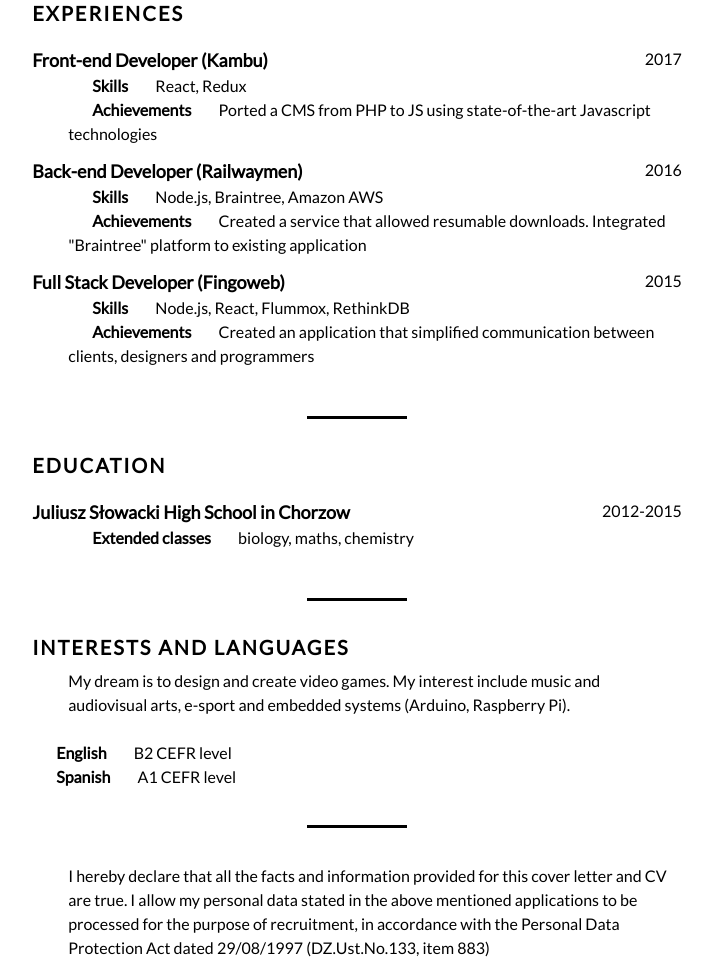
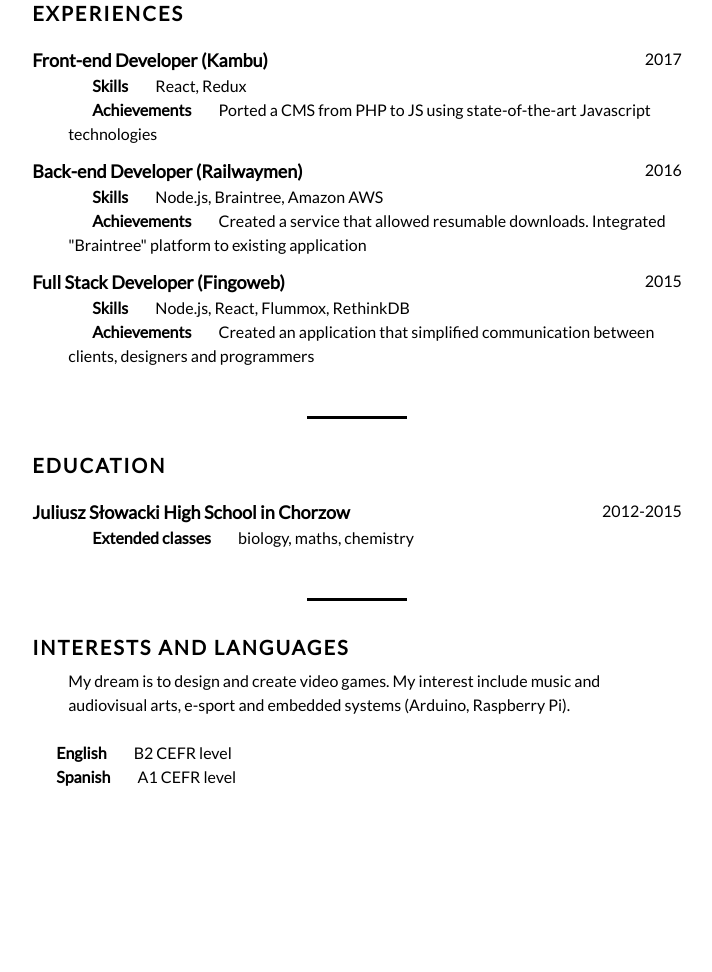
Before and after one commit to are1000/cv, a plain HTML site: page index.html in a window 1280 px wide. Shown: the part 630-1602 px from the top of the page, without its empty margins (283-995 px from the left). After the commit the page ends 1440 px from the top, so only its background shows below. Drawn offline with nearby package versions, Linux system fonts and the light colour scheme.

Commit message:
Revert "Update index.html"
This reverts commit 4e5fa0240b62eea39e8645597bb6a5888f8a1065.

```diff
--- a/index.html
+++ b/index.html
@@ -177,14 +177,6 @@
 			<li><span class="title">Spanish</span> A1 CEFR level</li>
 		</ul>
 	</article>
-
-	<div class="hr"></div>
-
-	<article class="full">
-		<p>
-			I hereby declare that all the facts and information provided for this cover letter and CV are true. I allow my personal data stated in the above mentioned applications to be processed for the purpose of recruitment, in accordance with the Personal Data Protection Act dated 29/08/1997 (DZ.Ust.No.133, item 883)
-		</p>
-	</article>
 </div>
 </body>
 </html>
```
